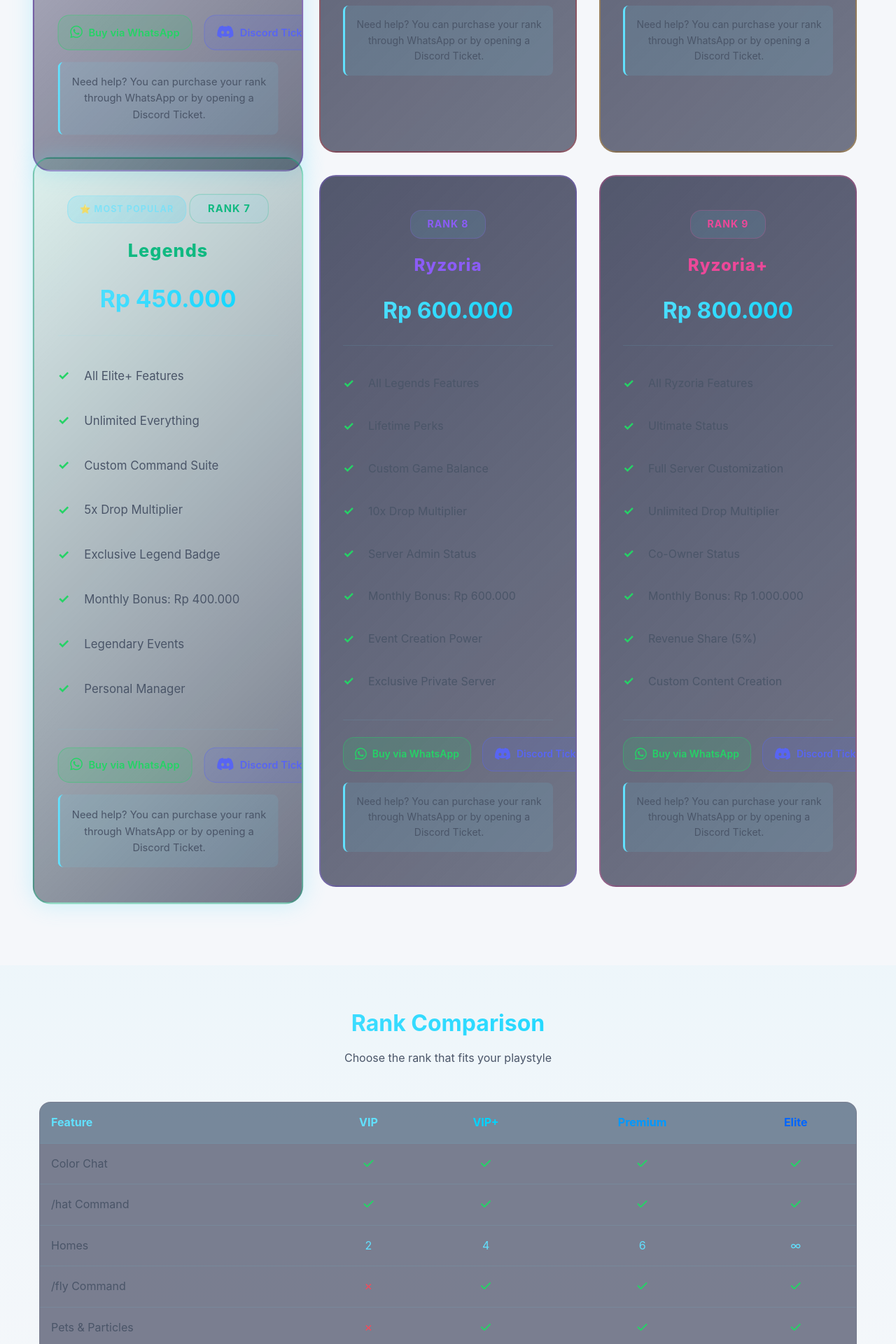
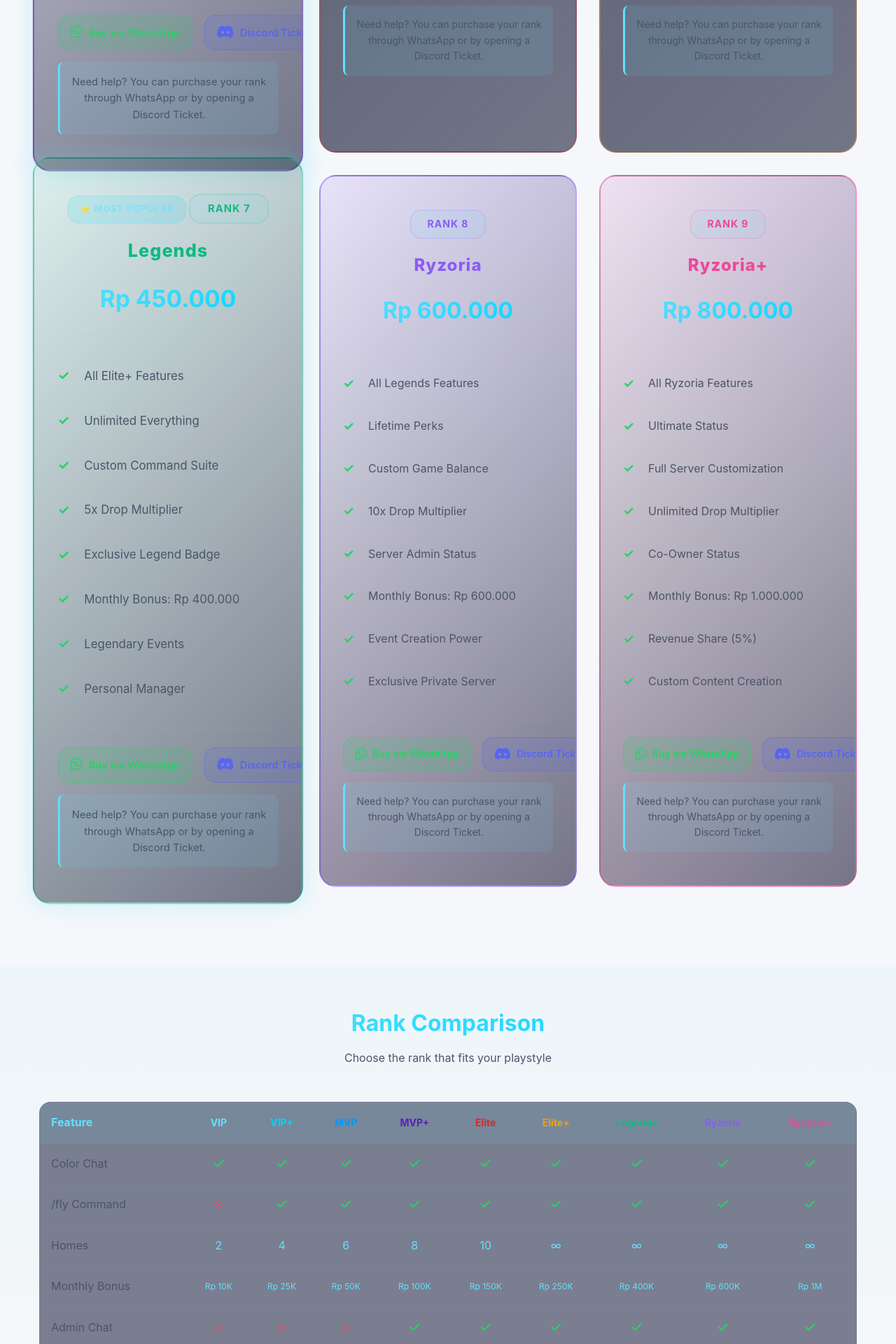
Before and after one commit to riyzzmcganteng/server, a PHP site: page /ranks in a window 1280 px wide. Shown: the part 2292-4212 px from the top of the page at 70% size. Run offline with PHP 8.4, Linux system fonts and the light colour scheme; some libraries are stand-ins or nearby versions.

Commit message:
Fix rank store: 9 correct ranks, improved comparison table, enhanced copy-to-clipboard with toast notifications, exclusive Ryzoria styling

```diff
--- a/css/ranks.css
+++ b/css/ranks.css
@@ -562,6 +562,61 @@
   animation: pulse 1.5s infinite;
 }
 
+/* Exclusive Ryzoria Rank Styling */
+.rank-card.ryzoria,
+.rank-card.ryzoriaplus {
+  position: relative;
+  overflow: hidden;
+}
+
+.rank-card.ryzoria::after,
+.rank-card.ryzoriaplus::after {
+  content: '';
+  position: absolute;
+  top: 0;
+  left: 0;
+  right: 0;
+  bottom: 0;
+  background: radial-gradient(circle at 150% -50%, rgba(139, 92, 246, 0.15) 0%, transparent 70%),
+              radial-gradient(circle at -50% 150%, rgba(236, 72, 153, 0.1) 0%, transparent 70%);
+  pointer-events: none;
+  z-index: 1;
+}
+
+.rank-card.ryzoria > *,
+.rank-card.ryzoriaplus > * {
+  position: relative;
+  z-index: 2;
+}
+
+.rank-card.ryzoria:hover,
+.rank-card.ryzoriaplus:hover {
+  animation: exclusiveGlow 2s ease-in-out infinite;
+}
+
+@keyframes exclusiveGlow {
+  0%, 100% {
+    box-shadow: 0 0 20px rgba(139, 92, 246, 0.3),
+                0 0 40px rgba(236, 72, 153, 0.2),
+                0 25px 50px rgba(139, 92, 246, 0.2);
+  }
+  50% {
+    box-shadow: 0 0 30px rgba(139, 92, 246, 0.5),
+                0 0 60px rgba(236, 72, 153, 0.3),
+                0 25px 60px rgba(139, 92, 246, 0.3);
+  }
+}
+
+.rank-card.ryzoriaplus {
+  border-color: rgba(236, 72, 153, 0.5);
+  background: linear-gradient(135deg, rgba(236, 72, 153, 0.08) 0%, rgba(26, 31, 58, 0.6) 100%);
+}
+
+.rank-card.ryzoria {
+  border-color: rgba(139, 92, 246, 0.5);
+  background: linear-gradient(135deg, rgba(139, 92, 246, 0.08) 0%, rgba(26, 31, 58, 0.6) 100%);
+}
+
 @media (min-width: 768px) {
   .purchase-buttons {
     flex-direction: row;
--- a/pages/ranks.php
+++ b/pages/ranks.php
@@ -81,55 +81,90 @@
       ">
         <thead>
           <tr style="background: rgba(97, 225, 255, 0.1); border-bottom: 1px solid rgba(97, 225, 255, 0.15);">
-            <th style="padding: 1rem; text-align: left; color: var(--primary); font-weight: 700;">Feature</th>
-            <th style="padding: 1rem; text-align: center; color: #61E1FF;">VIP</th>
-            <th style="padding: 1rem; text-align: center; color: #00D4FF;">VIP+</th>
-            <th style="padding: 1rem; text-align: center; color: #0099FF;">Premium</th>
-            <th style="padding: 1rem; text-align: center; color: #0066FF;">Elite</th>
+            <th style="padding: 1rem; text-align: left; color: var(--primary); font-weight: 700; min-width: 150px;">Feature</th>
+            <th style="padding: 1rem; text-align: center; color: #61E1FF; font-size: 0.875rem;">VIP</th>
+            <th style="padding: 1rem; text-align: center; color: #00D4FF; font-size: 0.875rem;">VIP+</th>
+            <th style="padding: 1rem; text-align: center; color: #0099FF; font-size: 0.875rem;">MVP</th>
+            <th style="padding: 1rem; text-align: center; color: #5B21B6; font-size: 0.875rem; font-weight: 700;">MVP+</th>
+            <th style="padding: 1rem; text-align: center; color: #DC2626; font-size: 0.875rem;">Elite</th>
+            <th style="padding: 1rem; text-align: center; color: #F59E0B; font-size: 0.875rem;">Elite+</th>
+            <th style="padding: 1rem; text-align: center; color: #10B981; font-size: 0.875rem; font-weight: 700;">Legends</th>
+            <th style="padding: 1rem; text-align: center; color: #8B5CF6; font-size: 0.875rem;">Ryzoria</th>
+            <th style="padding: 1rem; text-align: center; color: #EC4899; font-size: 0.875rem;">Ryzoria+</th>
           </tr>
         </thead>
         <tbody>
           <tr style="border-bottom: 1px solid rgba(97, 225, 255, 0.1);">
             <td style="padding: 1rem; color: var(--text-muted);">Color Chat</td>
-            <td style="padding: 1rem; text-align: center; color: var(--success);"><i class="fas fa-check"></i></td>
-            <td style="padding: 1rem; text-align: center; color: var(--success);"><i class="fas fa-check"></i></td>
-            <td style="padding: 1rem; text-align: center; color: var(--success);"><i class="fas fa-check"></i></td>
-            <td style="padding: 1rem; text-align: center; color: var(--success);"><i class="fas fa-check"></i></td>
+            <td style="padding: 0.75rem; text-align: center; color: var(--success);"><i class="fas fa-check"></i></td>
+            <td style="padding: 0.75rem; text-align: center; color: var(--success);"><i class="fas fa-check"></i></td>
+            <td style="padding: 0.75rem; text-align: center; color: var(--success);"><i class="fas fa-check"></i></td>
+            <td style="padding: 0.75rem; text-align: center; color: var(--success);"><i class="fas fa-check"></i></td>
+            <td style="padding: 0.75rem; text-align: center; color: var(--success);"><i class="fas fa-check"></i></td>
+            <td style="padding: 0.75rem; text-align: center; color: var(--success);"><i class="fas fa-check"></i></td>
+            <td style="padding: 0.75rem; text-align: center; color: var(--success);"><i class="fas fa-check"></i></td>
+            <td style="padding: 0.75rem; text-align: center; color: var(--success);"><i class="fas fa-check"></i></td>
+            <td style="padding: 0.75rem; text-align: center; color: var(--success);"><i class="fas fa-check"></i></td>
           </tr>
           <tr style="border-bottom: 1px solid rgba(97, 225, 255, 0.1);">
-            <td style="padding: 1rem; color: var(--text-muted);">/hat Command</td>
-            <td style="padding: 1rem; text-align: center; color: var(--success);"><i class="fas fa-check"></i></td>
-            <td style="padding: 1rem; text-align: center; color: var(--success);"><i class="fas fa-check"></i></td>
-            <td style="padding: 1rem; text-align: center; color: var(--success);"><i class="fas fa-check"></i></td>
-            <td style="padding: 1rem; text-align: center; color: var(--success);"><i class="fas fa-check"></i></td>
+            <td style="padding: 1rem; color: var(--text-muted);">/fly Command</td>
+            <td style="padding: 0.75rem; text-align: center; color: var(--error);">✗</td>
+            <td style="padding: 0.75rem; text-align: center; color: var(--success);"><i class="fas fa-check"></i></td>
+            <td style="padding: 0.75rem; text-align: center; color: var(--success);"><i class="fas fa-check"></i></td>
+            <td style="padding: 0.75rem; text-align: center; color: var(--success);"><i class="fas fa-check"></i></td>
+            <td style="padding: 0.75rem; text-align: center; color: var(--success);"><i class="fas fa-check"></i></td>
+            <td style="padding: 0.75rem; text-align: center; color: var(--success);"><i class="fas fa-check"></i></td>
+            <td style="padding: 0.75rem; text-align: center; color: var(--success);"><i class="fas fa-check"></i></td>
+            <td style="padding: 0.75rem; text-align: center; color: var(--success);"><i class="fas fa-check"></i></td>
+            <td style="padding: 0.75rem; text-align: center; color: var(--success);"><i class="fas fa-check"></i></td>
           </tr>
           <tr style="border-bottom: 1px solid rgba(97, 225, 255, 0.1);">
             <td style="padding: 1rem; color: var(--text-muted);">Homes</td>
-            <td style="padding: 1rem; text-align: center; color: var(--primary);">2</td>
-            <td style="padding: 1rem; text-align: center; color: var(--primary);">4</td>
-            <td style="padding: 1rem; text-align: center; color: var(--primary);">6</td>
-            <td style="padding: 1rem; text-align: center; color: var(--primary);">∞</td>
+            <td style="padding: 0.75rem; text-align: center; color: var(--primary);">2</td>
+            <td style="padding: 0.75rem; text-align: center; color: var(--primary);">4</td>
+            <td style="padding: 0.75rem; text-align: center; color: var(--primary);">6</td>
+            <td style="padding: 0.75rem; text-align: center; color: var(--primary);">8</td>
+            <td style="padding: 0.75rem; text-align: center; color: var(--primary);">10</td>
+            <td style="padding: 0.75rem; text-align: center; color: var(--primary);">∞</td>
+            <td style="padding: 0.75rem; text-align: center; color: var(--primary);">∞</td>
+            <td style="padding: 0.75rem; text-align: center; color: var(--primary);">∞</td>
+            <td style="padding: 0.75rem; text-align: center; color: var(--primary);">∞</td>
           </tr>
           <tr style="border-bottom: 1px solid rgba(97, 225, 255, 0.1);">
-            <td style="padding: 1rem; color: var(--text-muted);">/fly Command</td>
-            <td style="padding: 1rem; text-align: center; color: var(--error);">✗</td>
-            <td style="padding: 1rem; text-align: center; color: var(--success);"><i class="fas fa-check"></i></td>
-            <td style="padding: 1rem; text-align: center; color: var(--success);"><i class="fas fa-check"></i></td>
-            <td style="padding: 1rem; text-align: center; color: var(--success);"><i class="fas fa-check"></i></td>
+            <td style="padding: 1rem; color: var(--text-muted);">Monthly Bonus</td>
+            <td style="padding: 0.75rem; text-align: center; color: var(--primary); font-size: 0.75rem;">Rp 10K</td>
+            <td style="padding: 0.75rem; text-align: center; color: var(--primary); font-size: 0.75rem;">Rp 25K</td>
+            <td style="padding: 0.75rem; text-align: center; color: var(--primary); font-size: 0.75rem;">Rp 50K</td>
+            <td style="padding: 0.75rem; text-align: center; color: var(--primary); font-size: 0.75rem;">Rp 100K</td>
+            <td style="padding: 0.75rem; text-align: center; color: var(--primary); font-size: 0.75rem;">Rp 150K</td>
+            <td style="padding: 0.75rem; text-align: center; color: var(--primary); font-size: 0.75rem;">Rp 250K</td>
+            <td style="padding: 0.75rem; text-align: center; color: var(--primary); font-size: 0.75rem;">Rp 400K</td>
+            <td style="padding: 0.75rem; text-align: center; color: var(--primary); font-size: 0.75rem;">Rp 600K</td>
+            <td style="padding: 0.75rem; text-align: center; color: var(--primary); font-size: 0.75rem;">Rp 1M</td>
           </tr>
           <tr style="border-bottom: 1px solid rgba(97, 225, 255, 0.1);">
-            <td style="padding: 1rem; color: var(--text-muted);">Pets & Particles</td>
-            <td style="padding: 1rem; text-align: center; color: var(--error);">✗</td>
-            <td style="padding: 1rem; text-align: center; color: var(--success);"><i class="fas fa-check"></i></td>
-            <td style="padding: 1rem; text-align: center; color: var(--success);"><i class="fas fa-check"></i></td>
-            <td style="padding: 1rem; text-align: center; color: var(--success);"><i class="fas fa-check"></i></td>
+            <td style="padding: 1rem; color: var(--text-muted);">Admin Chat</td>
+            <td style="padding: 0.75rem; text-align: center; color: var(--error);">✗</td>
+            <td style="padding: 0.75rem; text-align: center; color: var(--error);">✗</td>
+            <td style="padding: 0.75rem; text-align: center; color: var(--error);">✗</td>
+            <td style="padding: 0.75rem; text-align: center; color: var(--success);"><i class="fas fa-check"></i></td>
+            <td style="padding: 0.75rem; text-align: center; color: var(--success);"><i class="fas fa-check"></i></td>
+            <td style="padding: 0.75rem; text-align: center; color: var(--success);"><i class="fas fa-check"></i></td>
+            <td style="padding: 0.75rem; text-align: center; color: var(--success);"><i class="fas fa-check"></i></td>
+            <td style="padding: 0.75rem; text-align: center; color: var(--success);"><i class="fas fa-check"></i></td>
+            <td style="padding: 0.75rem; text-align: center; color: var(--success);"><i class="fas fa-check"></i></td>
           </tr>
           <tr>
-            <td style="padding: 1rem; color: var(--text-muted);">Priority Queue</td>
-            <td style="padding: 1rem; text-align: center; color: var(--error);">✗</td>
-            <td style="padding: 1rem; text-align: center; color: var(--error);">✗</td>
-            <td style="padding: 1rem; text-align: center; color: var(--success);"><i class="fas fa-check"></i></td>
-            <td style="padding: 1rem; text-align: center; color: var(--success);"><i class="fas fa-check"></i></td>
+            <td style="padding: 1rem; color: var(--text-muted);">Drop Multiplier</td>
+            <td style="padding: 0.75rem; text-align: center; color: var(--primary);">1x</td>
+            <td style="padding: 0.75rem; text-align: center; color: var(--primary);">1x</td>
+            <td style="padding: 0.75rem; text-align: center; color: var(--primary);">1x</td>
+            <td style="padding: 0.75rem; text-align: center; color: var(--primary);">1x</td>
+            <td style="padding: 0.75rem; text-align: center; color: var(--primary);">2x</td>
+            <td style="padding: 0.75rem; text-align: center; color: var(--primary);">3x</td>
+            <td style="padding: 0.75rem; text-align: center; color: var(--primary);">5x</td>
+            <td style="padding: 0.75rem; text-align: center; color: var(--primary);">10x</td>
+            <td style="padding: 0.75rem; text-align: center; color: var(--primary);">∞</td>
           </tr>
         </tbody>
       </table>
```
Also changed, not shown: js/script.js (+166 -13 lines), pages/server.php (+8 -8 lines).
